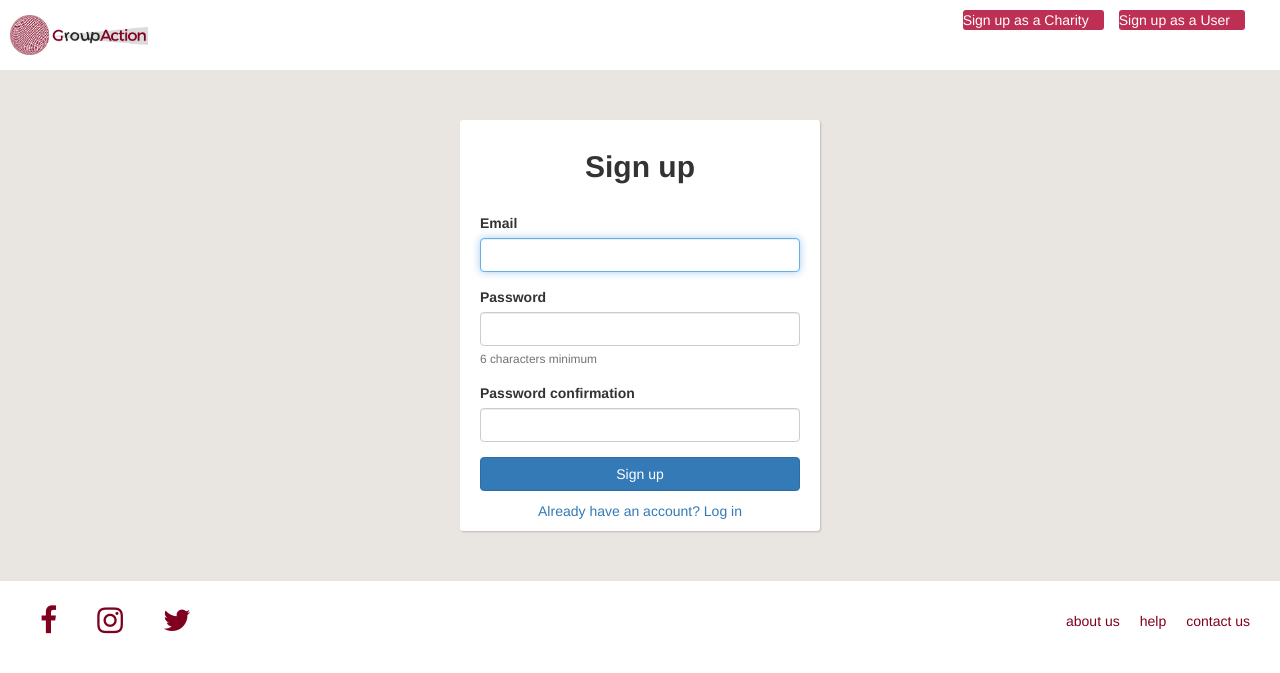
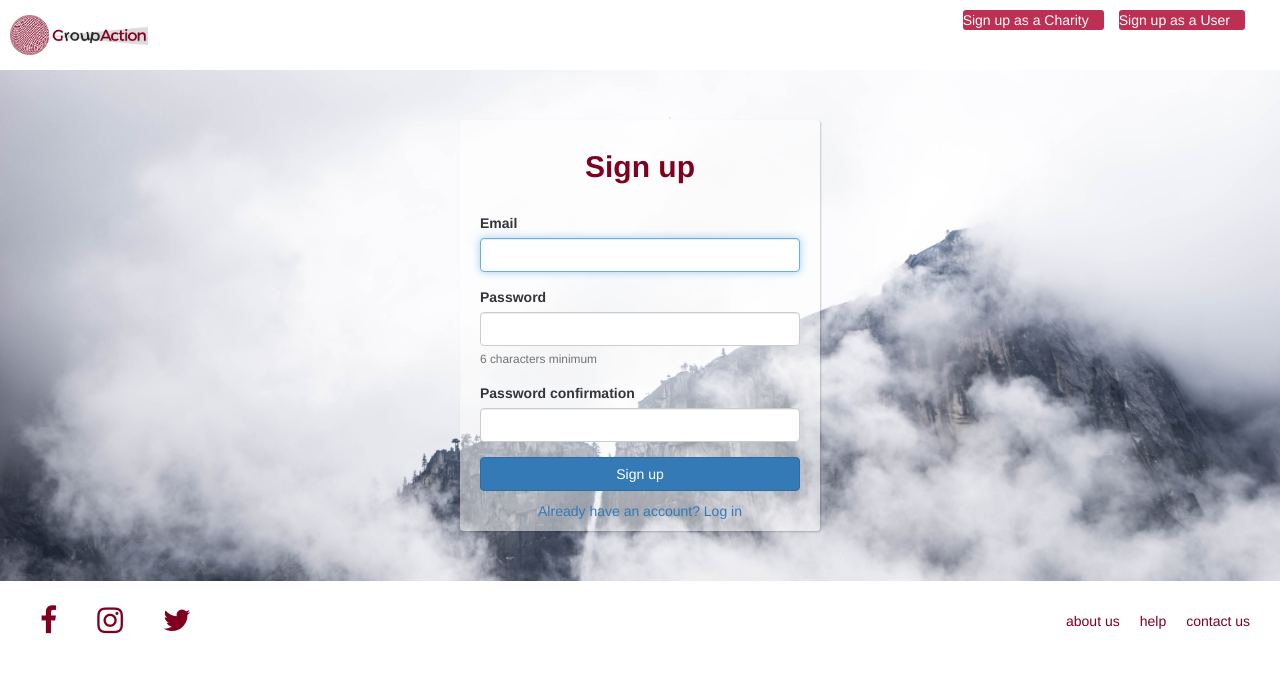
Before and after one commit to Kaejin/GroupAction, a Rails app: page /users/sign_up in a window 1280 px wide. Shown: the top 673 px of the page. Run offline with Rails 7, Linux system fonts and the light colour scheme; style sheets or scripts are compiled from the project's sources; some libraries are stand-ins or nearby versions.

Commit message:
changed background and transparency

```diff
--- a/app/assets/stylesheets/components/_form.scss
+++ b/app/assets/stylesheets/components/_form.scss
@@ -1,5 +1,5 @@
 .form-box{
-  background: white;
+  background: rgba(255, 255, 255, 0.5);
   padding: 10px 20px;
   margin: 50px 0px 50px;
   border-radius: 3px;
@@ -8,6 +8,10 @@
     font-weight: bold;
     margin-bottom: 30px;
     text-align: center;
+    color: $brand-color;
+  }
+  label {
+    color: #34353A;
   }
   .btn{
     width: 100%;
@@ -29,4 +33,7 @@
 }
 .form-wrapper {
   background-color: $light-grey;
+  background: asset_url('library/clouds.jpg');
+  background-position: center;
+  background-size: cover;
 }
```
Also changed, not shown: app/assets/images/library/clouds.jpg (added), 1 other file.
